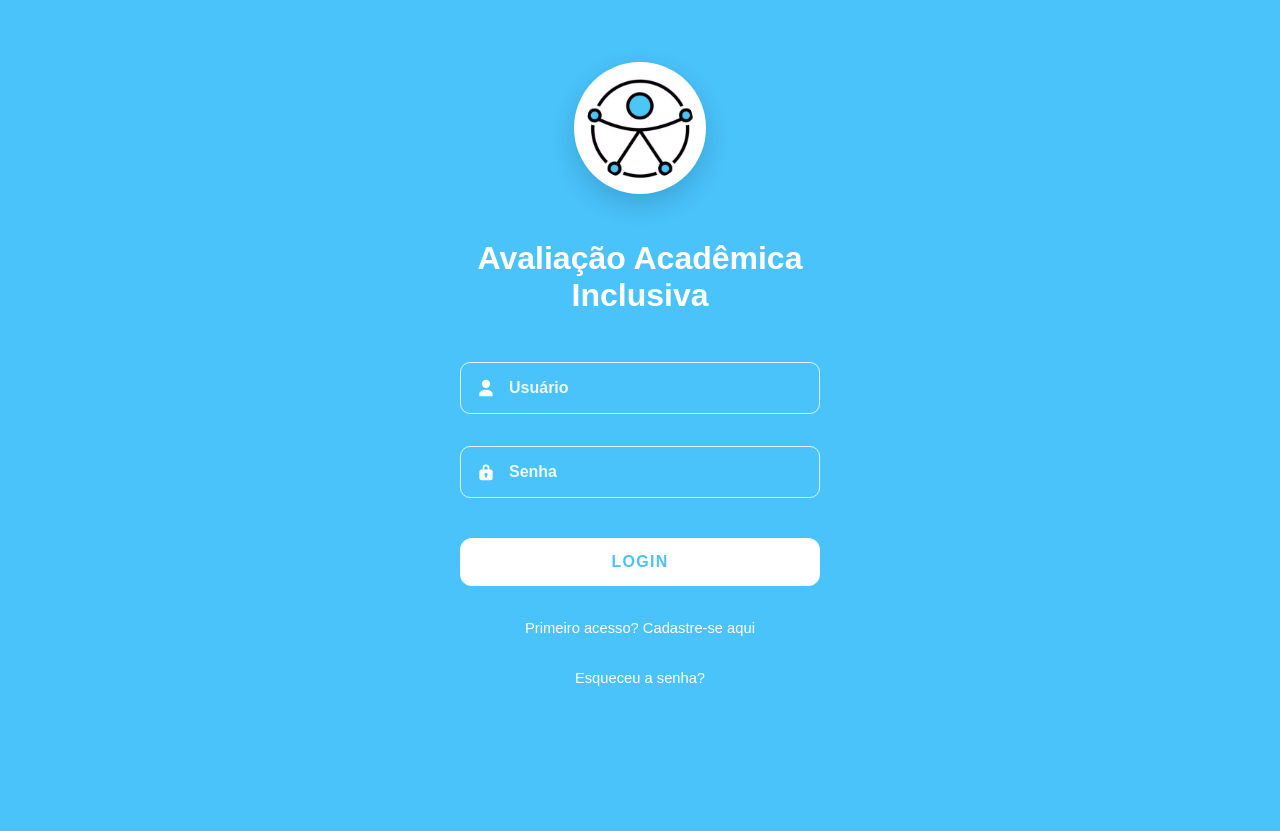
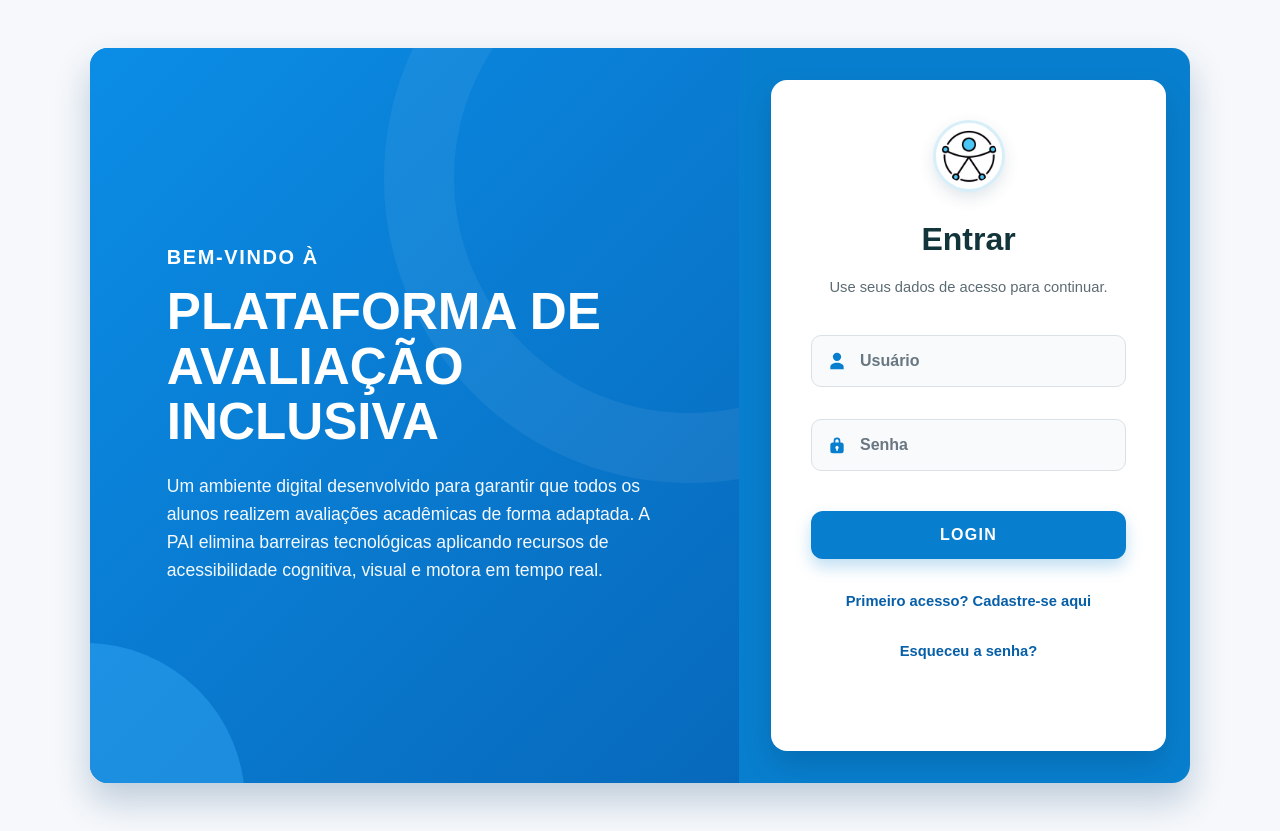
Before and after one commit to RenatoCesar19/Plataformaacessibilidade, a website: page index.html in a window 1280 px wide. Before the commit the page ends 800 px from the top, so only its background shows below. Drawn offline with Linux system fonts and the light colour scheme.

Commit message:
redesign inclusive platform login

```diff
--- a/index.html
+++ b/index.html
@@ -94,6 +94,30 @@
       .link-login { align-self: center; min-height: auto; margin-top: 1.1rem; padding: 0; background: transparent; box-shadow: none; color: #ffffff; font-size: 0.92rem; font-weight: 400; text-decoration: none; }
       .link-login:hover { background: transparent; box-shadow: none; color: #ffffff; text-decoration: underline; transform: none; }
       .mensagem-login { min-height: 1.25rem; margin: 1rem 0 0; color: #ffffff; font-weight: 700; }
+      /* Releitura do login no estilo do layout de referência. */
+      .tela-login { padding: clamp(1rem, 4vw, 3rem); background: #f6f8fb; }
+      .login-painel { display: grid; grid-template-columns: minmax(0, 1.18fr) minmax(320px, 0.82fr); width: min(100%, 1100px); min-height: 560px; overflow: hidden; border-radius: 18px; background: #087fce; box-shadow: 0 18px 35px rgba(7, 64, 117, 0.24); }
+      .login-apresentacao { position: relative; display: flex; flex-direction: column; justify-content: center; padding: clamp(2rem, 6vw, 5.2rem); overflow: hidden; background: linear-gradient(135deg, #0b8de6 0%, #0769bb 100%); color: #ffffff; }
+      .login-apresentacao::before, .login-apresentacao::after { position: absolute; border-radius: 50%; content: ''; pointer-events: none; }
+      .login-apresentacao::before { width: 470px; height: 470px; right: -255px; top: -175px; border: 70px solid rgba(255, 255, 255, 0.06); }
+      .login-apresentacao::after { width: 320px; height: 320px; left: -165px; bottom: -180px; background: rgba(66, 181, 255, 0.36); }
+      .login-apresentacao > * { position: relative; z-index: 1; }
+      .login-subtitulo { margin: 0 0 0.9rem; font-size: clamp(1rem, 2vw, 1.25rem); font-weight: 800; letter-spacing: 0.08em; }
+      .login-titulo { max-width: 540px; margin: 0; color: #ffffff; font-size: clamp(1.85rem, 4vw, 3.35rem); line-height: 1.08; }
+      .login-descricao { max-width: 540px; margin: 1.4rem 0 0; color: rgba(255, 255, 255, 0.96); font-size: clamp(0.98rem, 1.6vw, 1.1rem); line-height: 1.6; }
+      .form-login-direto { align-self: center; width: min(100%, 395px); margin: 2rem; padding: clamp(1.75rem, 4vw, 2.5rem); border-radius: 16px; background: #ffffff; box-shadow: 0 14px 28px rgba(0, 45, 84, 0.2); }
+      .logo-acessibilidade { width: 72px; height: 72px; margin: 0 auto 0.8rem; padding: 5px; border: 3px solid #d8effa; box-shadow: 0 6px 16px rgba(0, 57, 82, 0.12); }
+      .form-login-direto h2 { margin: 0 0 0.35rem; color: #12343b; font-size: clamp(1.5rem, 3vw, 2rem); }
+      .form-login-direto > p:not(.mensagem-login) { margin: 0 0 1.5rem; color: #5c6b73; font-size: 0.92rem; }
+      .campo-login svg { fill: #087fce; }
+      .form-login-direto input { border-color: #d9e1e7; background: #f9fafb; color: #12343b; }
+      .form-login-direto input::placeholder { color: #687782; opacity: 1; }
+      .form-login-direto input:focus { border-color: #087fce; background: #ffffff; box-shadow: 0 0 0 3px rgba(8, 127, 206, 0.2); }
+      .botao-login { background: #087fce; box-shadow: 0 8px 16px rgba(8, 127, 206, 0.25); color: #ffffff; }
+      .botao-login:hover { background: #075fa8; box-shadow: 0 10px 22px rgba(7, 95, 168, 0.26); color: #ffffff; }
+      .link-login { color: #075fa8; font-weight: 600; }
+      .link-login:hover { color: #043f70; }
+      .mensagem-login { color: #b42318; }
       .sr-only { position: absolute; width: 1px; height: 1px; padding: 0; margin: -1px; overflow: hidden; clip: rect(0, 0, 0, 0); white-space: nowrap; border: 0; }
       .dashboard { width: min(1200px, 100%); margin: 0 auto; }
       .cabecalho-dashboard { display: flex; align-items: center; justify-content: space-between; gap: 1rem; margin-bottom: 1.5rem; }
@@ -275,14 +299,31 @@
         .alternativas-prova { grid-template-columns: 1fr; }
         .alternativa-prova { min-height: 74px; }
       }
+      .alto-contraste .tela-login { background: #000000; }
+      .alto-contraste .login-painel, .alto-contraste .login-apresentacao, .alto-contraste .form-login-direto { border: 3px solid #ffffff; box-shadow: none; background: #000000; }
+      .alto-contraste .login-apresentacao::before, .alto-contraste .login-apresentacao::after { display: none; }
+      .alto-contraste .login-titulo, .alto-contraste .login-subtitulo, .alto-contraste .login-descricao, .alto-contraste .form-login-direto h2, .alto-contraste .form-login-direto > p:not(.mensagem-login) { color: #ffffff; }
+
+      @media (max-width: 760px) {
+        .login-painel { grid-template-columns: 1fr; min-height: 0; }
+        .login-apresentacao { min-height: 330px; padding: 2.5rem 2rem; }
+        .form-login-direto { width: auto; margin: 0; border-radius: 0; box-shadow: none; }
+      }
     </style>
   </head>
   <body>
     <!-- Tela de login: identifica automaticamente Professor ou Aluno pelas credenciais. -->
     <section id="telaLogin" class="tela tela-login">
+      <div class="login-painel">
+        <aside class="login-apresentacao" aria-labelledby="tituloApresentacaoLogin">
+          <p class="login-subtitulo">BEM-VINDO À</p>
+          <h1 id="tituloApresentacaoLogin" class="login-titulo">PLATAFORMA DE AVALIAÇÃO INCLUSIVA</h1>
+          <p class="login-descricao">Um ambiente digital desenvolvido para garantir que todos os alunos realizem avaliações acadêmicas de forma adaptada. A PAI elimina barreiras tecnológicas aplicando recursos de acessibilidade cognitiva, visual e motora em tempo real.</p>
+        </aside>
       <form id="formLogin" class="form-login-direto">
         <img class="logo-acessibilidade" src="assets/ACESSIBILIDADE.avif" alt="Logotipo de acessibilidade da Plataforma de Avaliação Inclusiva" />
-        <h1>Avaliação Acadêmica Inclusiva</h1>
+        <h2>Entrar</h2>
+        <p>Use seus dados de acesso para continuar.</p>
         <label class="campo-login">
           <span class="sr-only">Usuário</span>
           <svg viewBox="0 0 24 24" aria-hidden="true"><path d="M12 12a5 5 0 1 0 0-10 5 5 0 0 0 0 10Zm0 2c-4.42 0-8 2.24-8 5v3h16v-3c0-2.76-3.58-5-8-5Z" /></svg>
@@ -298,6 +339,7 @@
         <a class="link-login" href="#recuperar-senha">Esqueceu a senha?</a>
         <p id="mensagemLogin" class="mensagem-login" role="status" aria-live="polite"></p>
       </form>
+      </div>
     </section>
 
     <!-- Tela de cadastro do aluno -->
```
